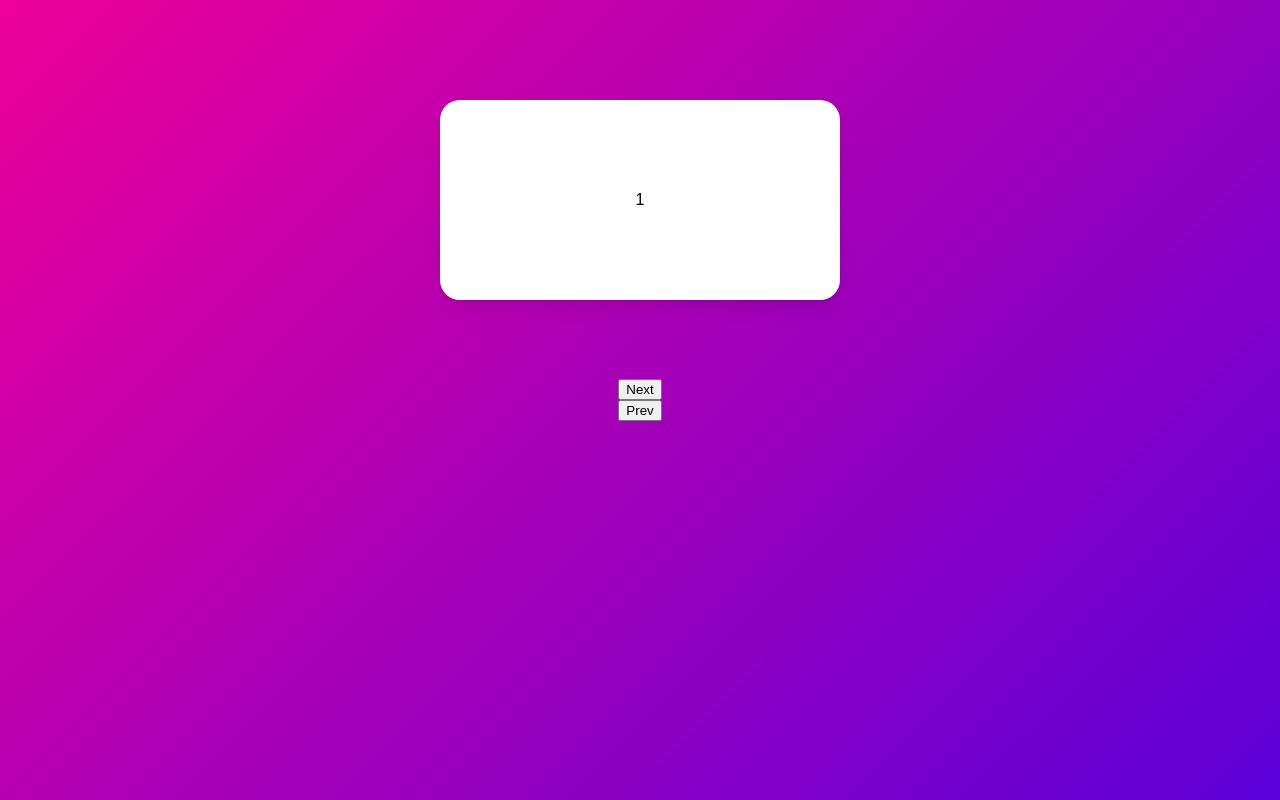
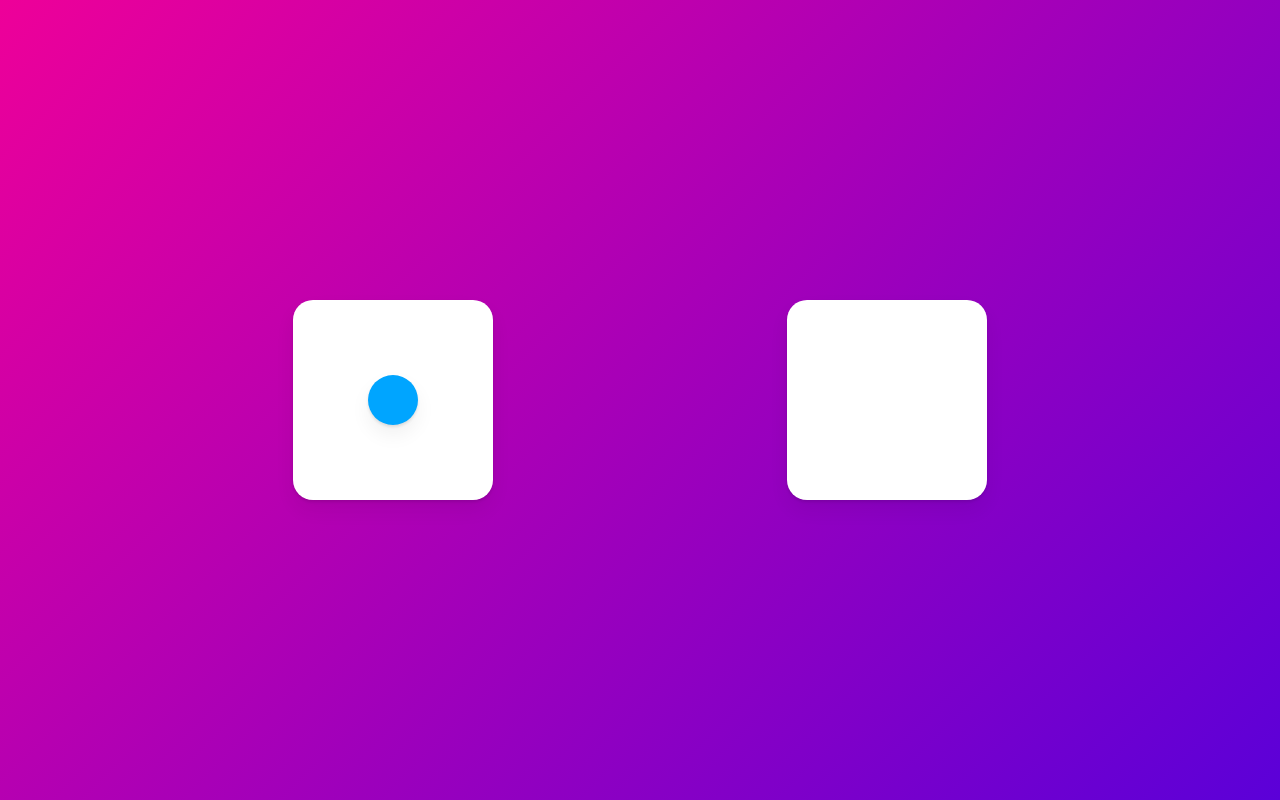
Before and after one commit to moonssa/react-masterclass, a React (Create React App) app: page / in a window 1280 px wide. Built offline with nearby package versions, Linux system fonts and the light colour scheme.

Commit message:
같은 layoutId를 부여해서 animation 효과를 보여준다.

```diff
--- a/src/App.tsx
+++ b/src/App.tsx
@@ -9,15 +9,6 @@
 } from "framer-motion";
 import { useEffect, useRef, useState } from "react";
 
-const Wrapper = styled(motion.div)`
-  height: 100vh;
-  width: 100vw;
-  display: flex;
-  flex-direction: column;
-  justify-content: center;
-  align-items: center;
-`;
-
 const BiggerBox = styled.div`
   width: 600px;
   height: 600px;
@@ -27,18 +18,6 @@
   justify-content: center;
   align-items: center;
   overflow: hidden;
-`;
-const Box = styled(motion.div)`
-  width: 400px;
-  height: 200px;
-  top: 100px;
-  position: absolute;
-  display: flex;
-  justify-content: center;
-  align-items: center;
-  background-color: rgba(255, 255, 255, 1);
-  border-radius: 20px;
-  box-shadow: 0 2px 3px rgba(0, 0, 0, 0.1), 0 10px 20px rgba(0, 0, 0, 0.06);
 `;
 
 const Svg = styled.svg`
@@ -106,34 +85,49 @@
     },
   }),
 };
+const Wrapper = styled(motion.div)`
+  height: 100vh;
+  width: 100vw;
+  display: flex;
+  /* flex-direction: column; */
+  justify-content: space-evenly;
+  align-items: center;
+`;
+
+const Box = styled(motion.div)`
+  width: 200px;
+  height: 200px;
+  /* top: 100px; */
+  /* position: absolute; */
+  display: flex;
+  justify-content: center;
+  align-items: center;
+  background-color: rgba(255, 255, 255, 1);
+  border-radius: 20px;
+  box-shadow: 0 2px 3px rgba(0, 0, 0, 0.1), 0 10px 20px rgba(0, 0, 0, 0.06);
+`;
+const Circle = styled(motion.div)`
+  background-color: #00a5ff;
+  height: 50px;
+  width: 50px;
+  border-radius: 50%;
+  box-shadow: 0 2px 3px rgba(0, 0, 0, 0.1), 0 10px 20px rgba(0, 0, 0, 0.06);
+`;
 function App() {
-  const [showing, setShowing] = useState(1);
-  const [back, setBack] = useState(false);
-  const nextPlease = () => {
-    setBack(false);
-    setShowing((prev) => (prev === 10 ? 10 : prev + 1));
-  };
-  const prevPlease = () => {
-    setBack(true);
-    setShowing((prev) => (prev === 1 ? 1 : prev - 1));
-  };
-
+  const [clicked, setClicked] = useState(false);
+  const toggleClicked = () => setClicked((prev) => !prev);
   return (
-    <Wrapper>
-      <AnimatePresence custom={back}>
-        <Box
-          custom={back}
-          variants={boxSlideVariants}
-          initial="entry"
-          animate="center"
-          exit="exit"
-          key={showing}
-        >
-          {showing}
-        </Box>
-      </AnimatePresence>
-      <button onClick={nextPlease}>Next</button>
-      <button onClick={prevPlease}>Prev</button>
+    <Wrapper onClick={toggleClicked}>
+      <Box>
+        {!clicked ? (
+          <Circle layoutId="circle" style={{ borderRadius: 50, scale: 1 }} />
+        ) : null}
+      </Box>
+      <Box>
+        {clicked ? (
+          <Circle layoutId="circle" style={{ borderRadius: 0, scale: 2 }} />
+        ) : null}
+      </Box>
     </Wrapper>
   );
 }
```
